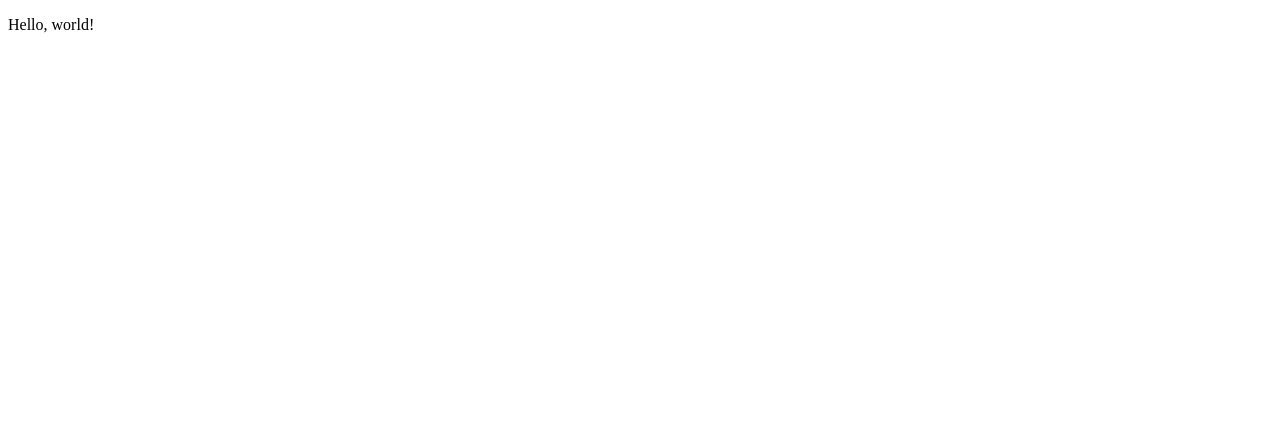
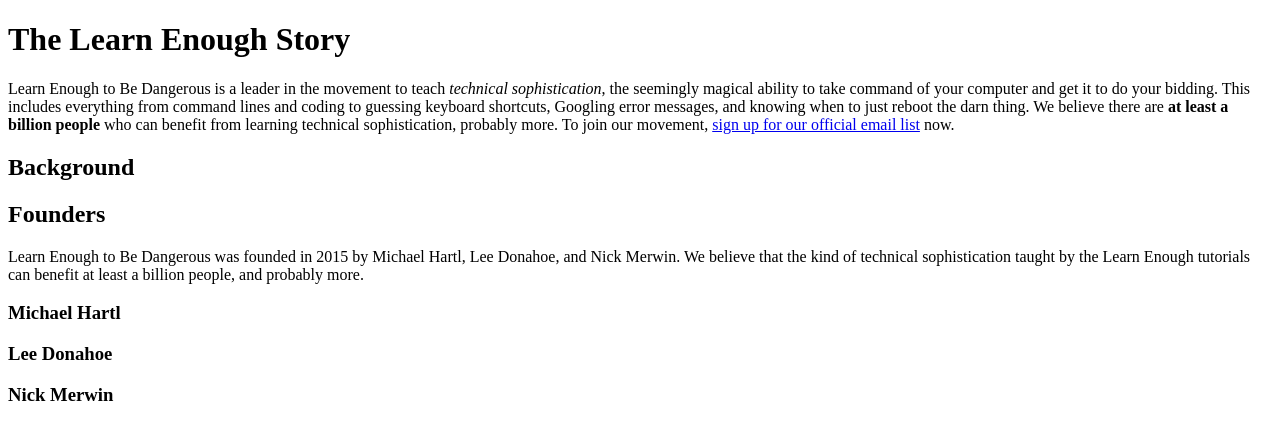
Before and after one commit to DevinTylerRoss/sample_website, a plain HTML site: page index.html in a window 1280 px wide. Drawn offline with Linux system fonts and the light colour scheme.

Commit message:
added a bunch of shit

```diff
--- a/index.html
+++ b/index.html
@@ -5,6 +5,30 @@
 		<meta charset="utf-8">
 	</head>
 		<body>
-			<p>Hello, world!</p>
+			<h1>The Learn Enough Story</h1>
+
+			    <p>
+			      Learn Enough to Be Dangerous is a leader in the movement to teach
+			      <em>technical sophistication</em>, the seemingly magical ability to take
+			      command of your computer and get it to do your bidding. This includes
+			      everything from command lines and coding to guessing keyboard shortcuts,
+			      Googling error messages, and knowing when to just reboot the darn thing.
+			      We believe there are <strong> at least a billion people</strong> who can benefit from
+			      learning technical sophistication, probably more. To join our
+			      movement, <a href="http://learnenough.com/email">sign up for our official email list</a> now.
+			    </p>
+			<h2>Background</h2>
+			<h2>Founders</h2>
+
+			    <p>
+			      Learn Enough to Be Dangerous was founded in 2015 by Michael Hartl, Lee
+			      Donahoe, and Nick Merwin. We believe that the kind of technical
+			      sophistication taught by the Learn Enough tutorials can benefit
+			      at least a billion people, and probably more.
+			    </p>
+			<h3>Michael Hartl</h3>
+			<h3>Lee Donahoe</h3>
+			<h3>Nick Merwin</h3>
+
 		</body>
 </html>
```
